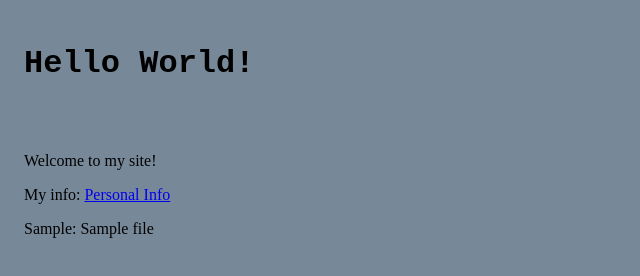
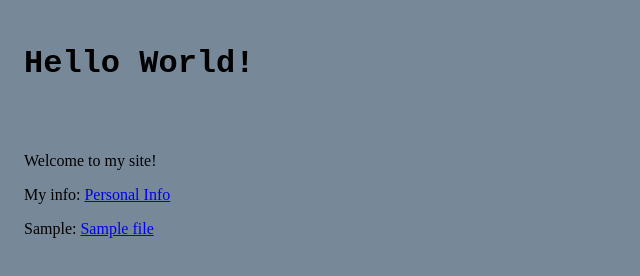
Before and after one commit to codehna/azurewebsite, a plain HTML site: page index.html in a window 1280 px wide. Shown: the full height of the page, 0-640 px from the left. Drawn offline with Linux system fonts and the light colour scheme.

Commit message:
JSON links fixed

```diff
--- a/index.html
+++ b/index.html
@@ -12,7 +12,7 @@
     <div style="padding: 1em;">
         <p>Welcome to my site!</p>
         <p>My info: <a href="my_info.json" target="_blank">Personal Info</a></p>
-        <p>Sample: <a href="sample.json" target="_blank"></a>Sample file</p>
+        <p>Sample: <a href="sample.json" target="_blank">Sample file</a></p>
     </div>
 </body>
 </html>
```
